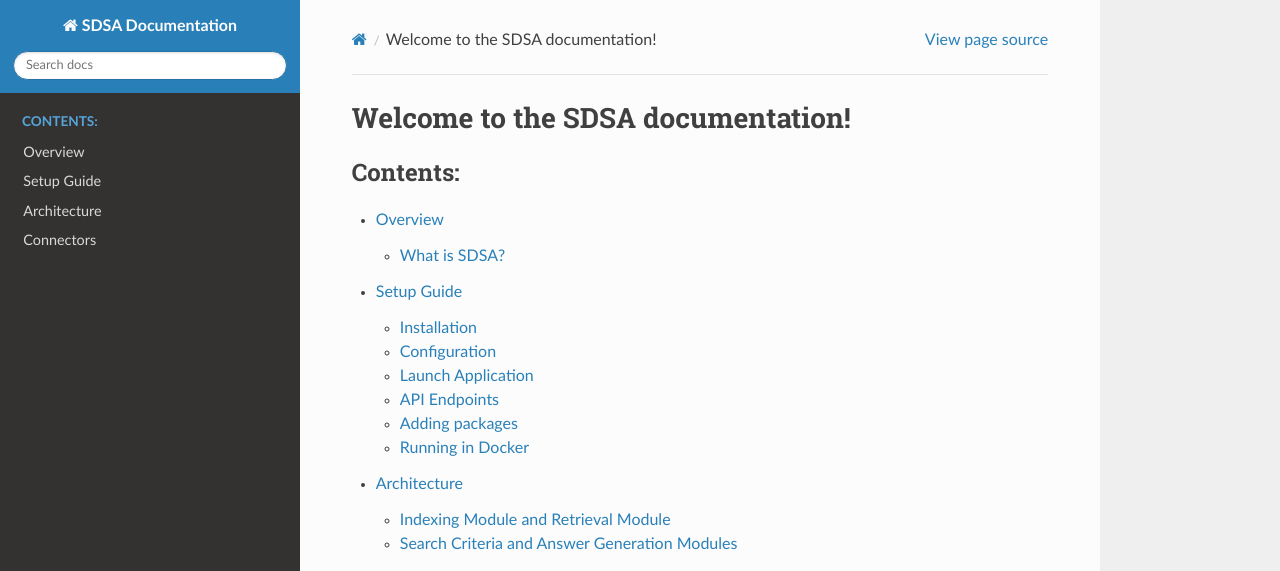
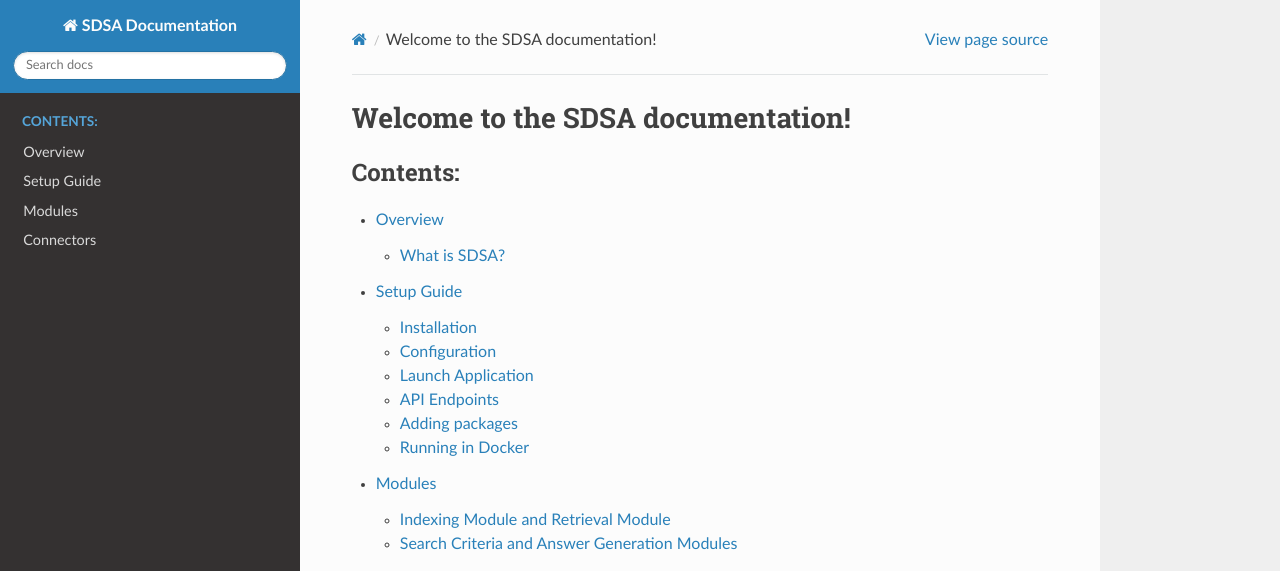
Before and after one commit to simeonwetzel/sdsadocs, a Sphinx documentation site: the page built from docs/index.rst, in a window 1280 px wide. Shown: the top 571 px of the page. Built offline with Sphinx 7.4.7 and the Read the Docs theme 2.0.0, drawn with Linux system fonts in a browser that asks for light colours.

Commit message:
Update architecture.md

```diff
--- a/docs/architecture.md
+++ b/docs/architecture.md
@@ -1,4 +1,4 @@
-## Architecture
+## Modules
 
 <img width="80%" height="80%" alt="Server_Architecture" src="https://github.com/simeonwetzel/sdsadocs/assets/90314129/7d2ec2c8-6ecd-4ee5-817c-d7d981003713">
 
```
